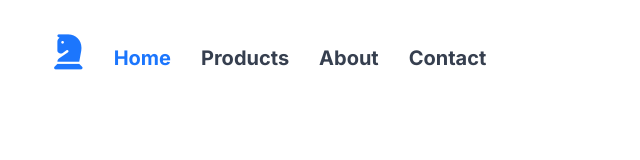
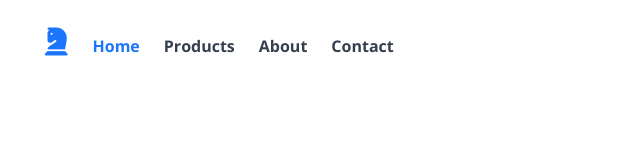
Before and after one commit to guilherm-hsbe/weblab, a plain HTML site: page pages/contact.html in a window 1280 px wide. Shown: the whole page, without its empty margins (0-640 px from the left). Drawn offline with nearby package versions, Linux system fonts and the light colour scheme.

Commit message:
style(css; pages/contact): Troca fonte Inter por Open Sans

```diff
--- a/css/contact-page.css
+++ b/css/contact-page.css
@@ -1,7 +1,7 @@
 /** ─── Estilos Globais */
 
 html {
-    font-size: 20px;
+    font-size: 16px;
 }
 
 body {
@@ -11,7 +11,7 @@ body {
     flex-direction: column;
     min-height: 100vh;
     overflow-x: hidden;
-    font-family: 'Inter', sans-serif;
+    font-family: 'Open Sans', sans-serif;
 }
 
 main {
--- a/pages/contact.html
+++ b/pages/contact.html
@@ -8,7 +8,7 @@
     <!-- fonts [Inter; Ubuntu] -->
     <link rel="preconnect" href="https://fonts.googleapis.com">
     <link rel="preconnect" href="https://fonts.gstatic.com" crossorigin>
-    <link href="https://fonts.googleapis.com/css2?family=Inter:wght@100;200;300;400;500;600;700;800;900&family=Ubuntu:wght@300;400;500;700&display=swap" rel="stylesheet">
+    <link href="https://fonts.googleapis.com/css2?family=Open+Sans:wght@300;400;500;600;700&family=Ubuntu:wght@300;400;500;700&display=swap" rel="stylesheet">
 
     <!-- css -->
     <link rel="icon" href="">
```
